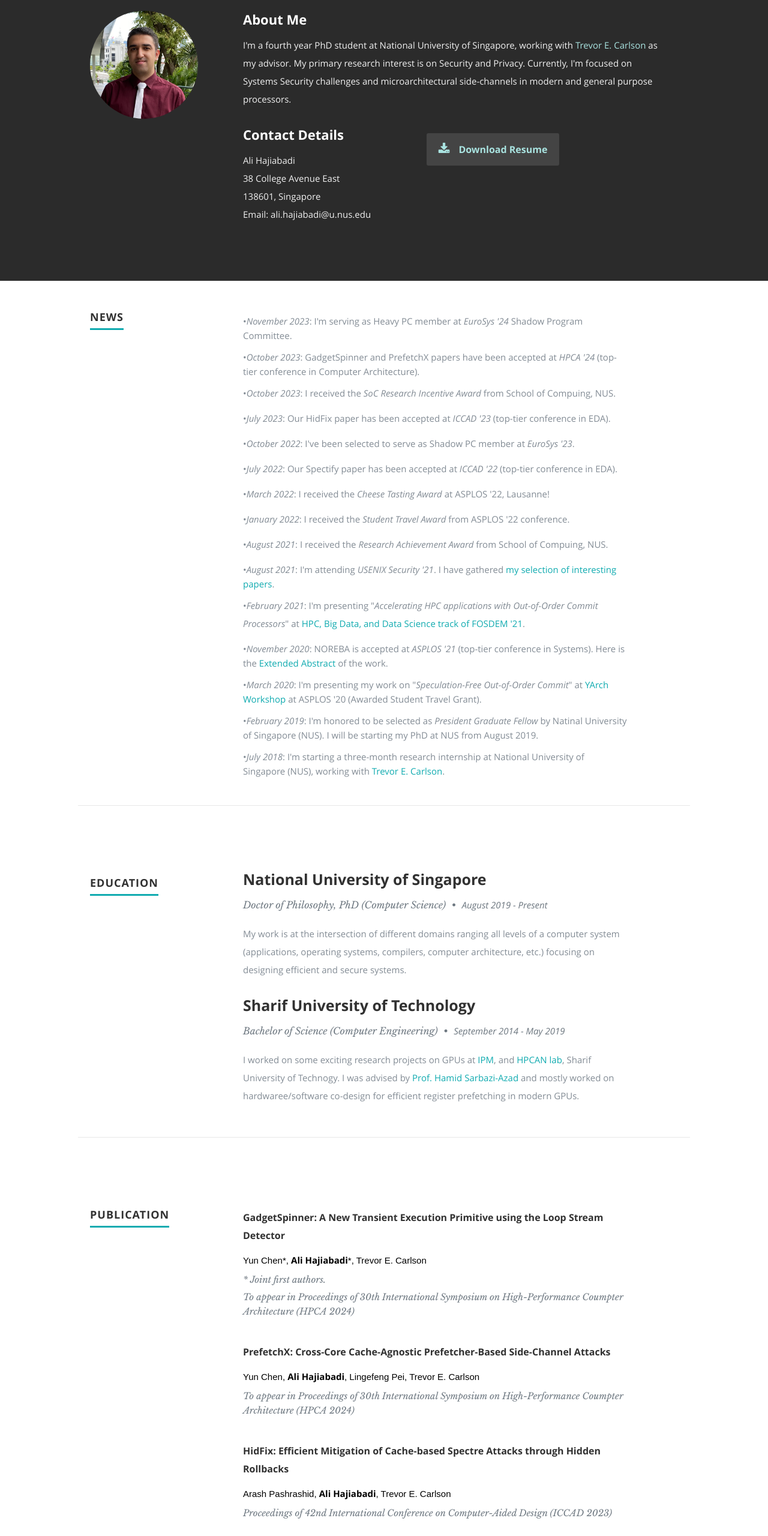
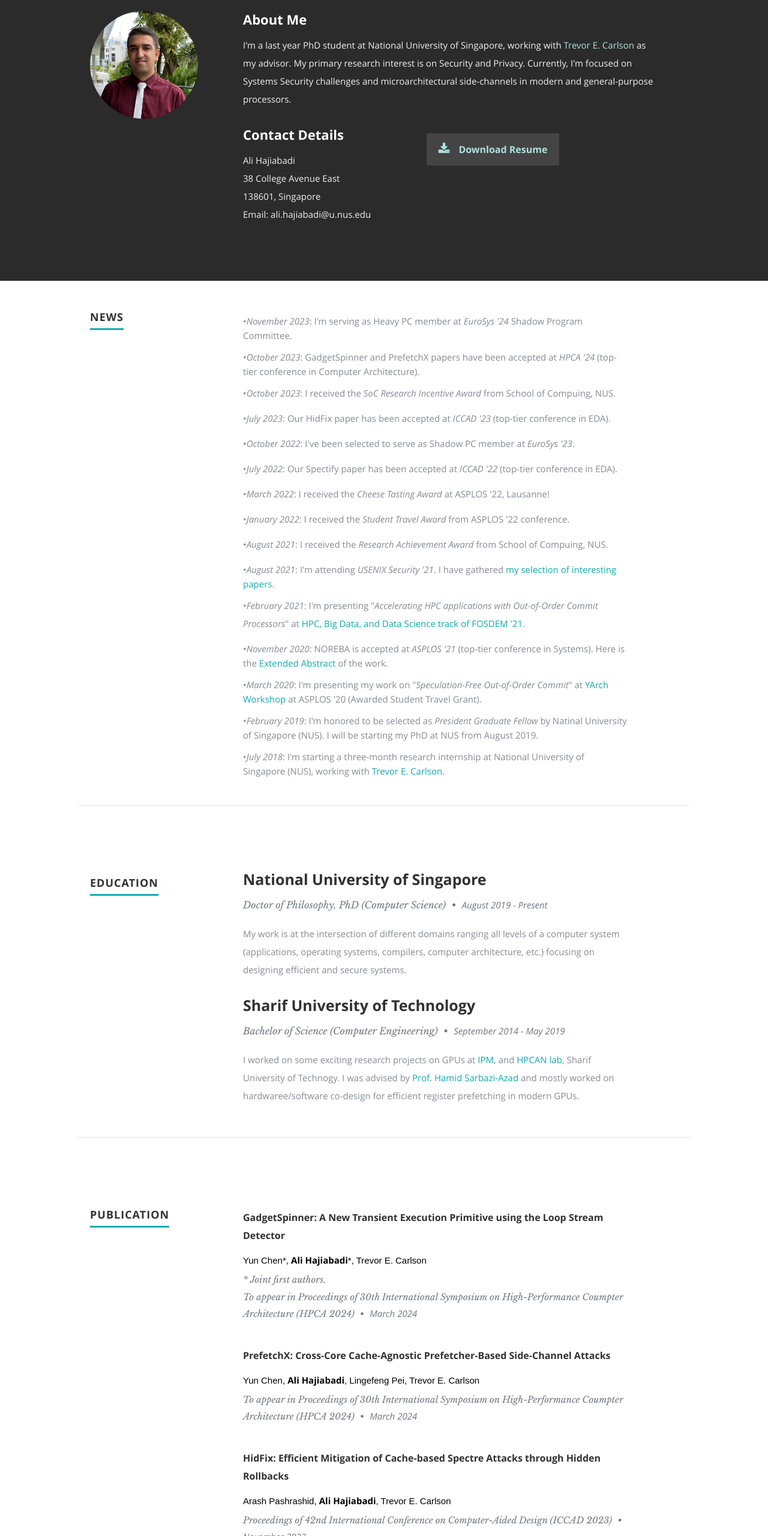
Before and after one commit to hajiabadi/hajiabadi.github.io, a plain HTML site: page index.html in a window 1280 px wide. Shown: the part 878-3438 px from the top of the page at 60% size. Drawn offline with nearby package versions, Linux system fonts and the light colour scheme; files whose address does not match are found by name.

Commit message:
Update index.html

```diff
--- a/index.html
+++ b/index.html
@@ -95,8 +95,8 @@
 
             <h2>About Me</h2>
 
-            <p>I'm a fourth year PhD student at National University of Singapore, working with <a href="https://www.comp.nus.edu.sg/~tcarlson/">Trevor E. Carlson</a> as my advisor. My primary research interest is
-          on Security and Privacy. Currently, I'm focused on Systems Security challenges and microarchitectural side-channels in modern and general purpose processors.
+            <p>I'm a last year PhD student at National University of Singapore, working with <a href="https://www.comp.nus.edu.sg/~tcarlson/">Trevor E. Carlson</a> as my advisor. My primary research interest is
+          on Security and Privacy. Currently, I'm focused on Systems Security challenges and microarchitectural side-channels in modern and general-purpose processors.
             </p>
 
             <div class="row">
@@ -252,7 +252,8 @@
                   <h3>GadgetSpinner: A New Transient Execution Primitive using the Loop Stream Detector</h3>
              <p class="author">Yun Chen*, <b>Ali Hajiabadi</b>*, Trevor E. Carlson</p>
                   <p class="info">* Joint first authors.</p>
-                  <p class="info">To appear in Proceedings of 30th International Symposium on High-Performance Coumpter Architecture (HPCA 2024)
+                  <p class="info">To appear in Proceedings of 30th International Symposium on High-Performance Coumpter Architecture (HPCA 2024) <span>&bull;</span>
+           <em class="date">March 2024</em>
                   </p>
             <p>
 
@@ -266,7 +267,8 @@
 
                   <h3>PrefetchX: Cross-Core Cache-Agnostic Prefetcher-Based Side-Channel Attacks</h3>
              <p class="author">Yun Chen, <b>Ali Hajiabadi</b>, Lingefeng Pei, Trevor E. Carlson</p>
-                  <p class="info">To appear in Proceedings of 30th International Symposium on High-Performance Coumpter Architecture (HPCA 2024)
+                  <p class="info">To appear in Proceedings of 30th International Symposium on High-Performance Coumpter Architecture (HPCA 2024) <span>&bull;</span>
+           <em class="date">March 2024</em>
                   </p>
             <p>
 
@@ -280,11 +282,13 @@
 
                   <h3>HidFix: Efficient Mitigation of Cache-based Spectre Attacks through Hidden Rollbacks</h3>
              <p class="author">Arash Pashrashid, <b>Ali Hajiabadi</b>, Trevor E. Carlson</p>
-                  <p class="info">Proceedings of 42nd International Conference on Computer-Aided Design (ICCAD 2023)
+                  <p class="info">Proceedings of 42nd International Conference on Computer-Aided Design (ICCAD 2023) <span>&bull;</span>
+           <em class="date">November 2023</em>
                   </p>
             <p>
-
-            </p>
+                <a href="https://doi.org/10.1109/ICCAD57390.2023.10323979"><i class="ai ai-doi" style="font-size:34px;color:#E8A900"></i></a>
+                <a href="https://www.comp.nus.edu.sg/~tcarlson/pdfs/pashrashid2023hemocsathr.pdf"><i class="fa fa-file-pdf-o" style="font-size:32px;color:red"></i></a>
+             <p>
                </div>
             </div> <!-- item end -->
 
```
